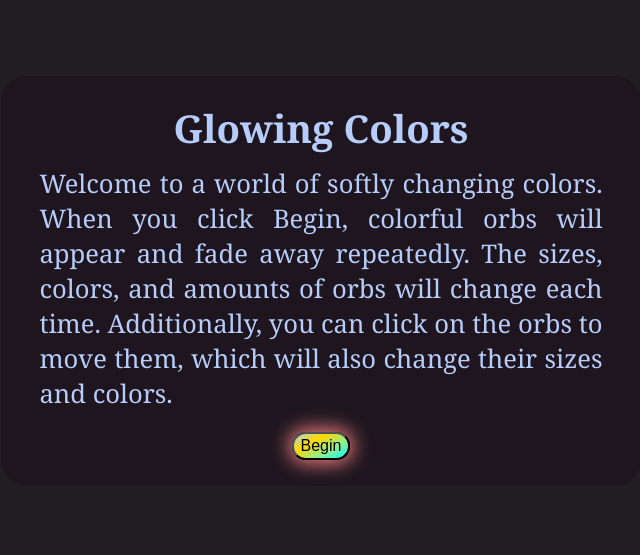
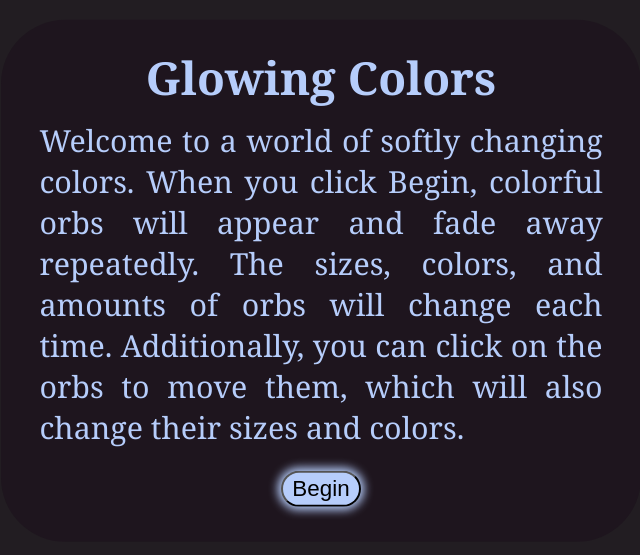
Before and after one commit to franco-ortega/glowing-colors, a React (Create React App) app: page / in a window 1280 px wide. Shown: the part 119-674 px from the top of the page, without its empty margins (319-959 px from the left). Built offline with nearby package versions, Linux system fonts and the light colour scheme.

Commit message:
update media queries

```diff
--- a/src/components/welcome/Welcome.module.css
+++ b/src/components/welcome/Welcome.module.css
@@ -1,24 +1,15 @@
 .Welcome {
   background: hsla(300, 33%, 8%, 50%);
-  /* background: linear-gradient(
-    150deg,
-    hsl(195, 53%, 79%),
-    hsl(120, 73%, 75%),
-    hsl(0, 100%, 50%)
-    ); */
-  /* background-size: 100%; */
-
-
-  border-radius: 2vw;
+  background: transparent;
+  /* border-radius: 2vw; */
 
   width: fit-content;
   max-width: 85%;
   padding: 4vw;
 
   color: hsl(220, 90%, 85%);
-  /* color: yellow; */
   font-family: Cambria, Cochin, Georgia, Times, 'Times New Roman', serif;
-  font-size: clamp(1.5rem, 2vw, 2.5rem);
+  font-size: clamp(1.5rem, 4vw, 1.9rem);
   text-align: center;
 
   position: absolute;
@@ -34,16 +25,9 @@
 }
 
 .Welcome button {
-  background: hsl(16, 100%, 50%, .75);
-  background: linear-gradient(
-    150deg,
-    lightblue,
-    gold,
-    lightgreen,
-    cyan
-    );
+  background: hsl(220, 90%, 85%);
   border-radius: 5vw;
-  box-shadow: 0vw 0vw 2vw 1vw lightcoral;
+  box-shadow: 0vw 0vw 2vw 1vw hsl(220, 90%, 85%);
   padding: .5vw 2vw;
   font-size: 5vw;
 }
@@ -89,14 +73,11 @@
 
 @media screen and (min-width: 500px) {
   .Welcome {
-    max-width: 50%;
-    padding: 2vw;
+    background: hsla(300, 33%, 8%, 50%);
+    border-radius: 5vw;
+    max-width: 75%;
+    padding: 3vw;
   }
-
-  .Welcome h1 {
-    text-shadow: 0vw 0vw 1w;
-  }
-
 
   .Welcome p {
     margin: 1vw;
@@ -105,9 +86,11 @@
 
   .Welcome button {
     border-radius: 2vw;
-    box-shadow: 0vw 0vw 1.5vw .25vw lightcoral;
-    padding: .25vw .5vw;
-    font-size: 1.25vw;
+    /* box-shadow: 0vw 0vw 1.5vw .25vw; */
+    box-shadow: 0vw 0vw 1.5vw .5vw hsl(220, 90%, 85%);
+    margin: 1vw;
+    padding: .25vw .75vw;
+    font-size: 3vw;
   }
 }
 
@@ -116,18 +99,15 @@
 
 @media screen and (min-width: 900px) {
   .Welcome {
-    /* background: linear-gradient(
-    150deg,
-    lightblue,
-    lightgreen,
-    purple,
-    red
-    );
-    background-size: 100%; */
-  /* background-clip: text; */
-  /* -webkit-background-clip: text; */
-  /* -moz-background-clip: text; */
-  /* -moz-text-fill-color: transparent; */
-  /* -webkit-text-fill-color: transparent; */
+    max-width: 60%;
+    padding: 2vw;
+  }
+
+  .Welcome button {
+    border-radius: 2vw;
+    box-shadow: 0vw 0vw .75vw .25vw hsl(220, 90%, 85%);
+    margin: .75vw 0vw;
+    padding: .25vw .75vw;
+    font-size: 1.75vw;
   }
 }
```
